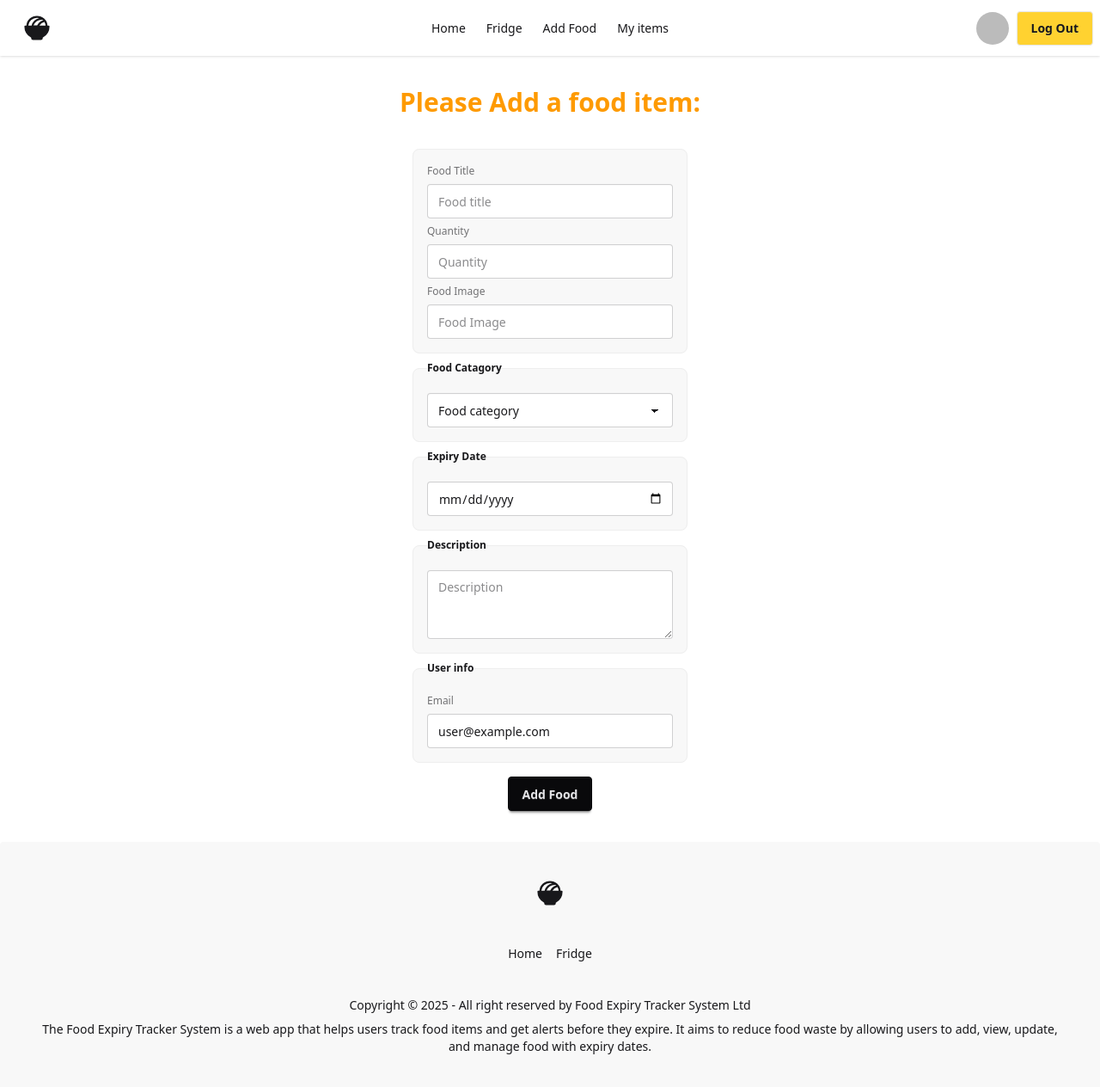
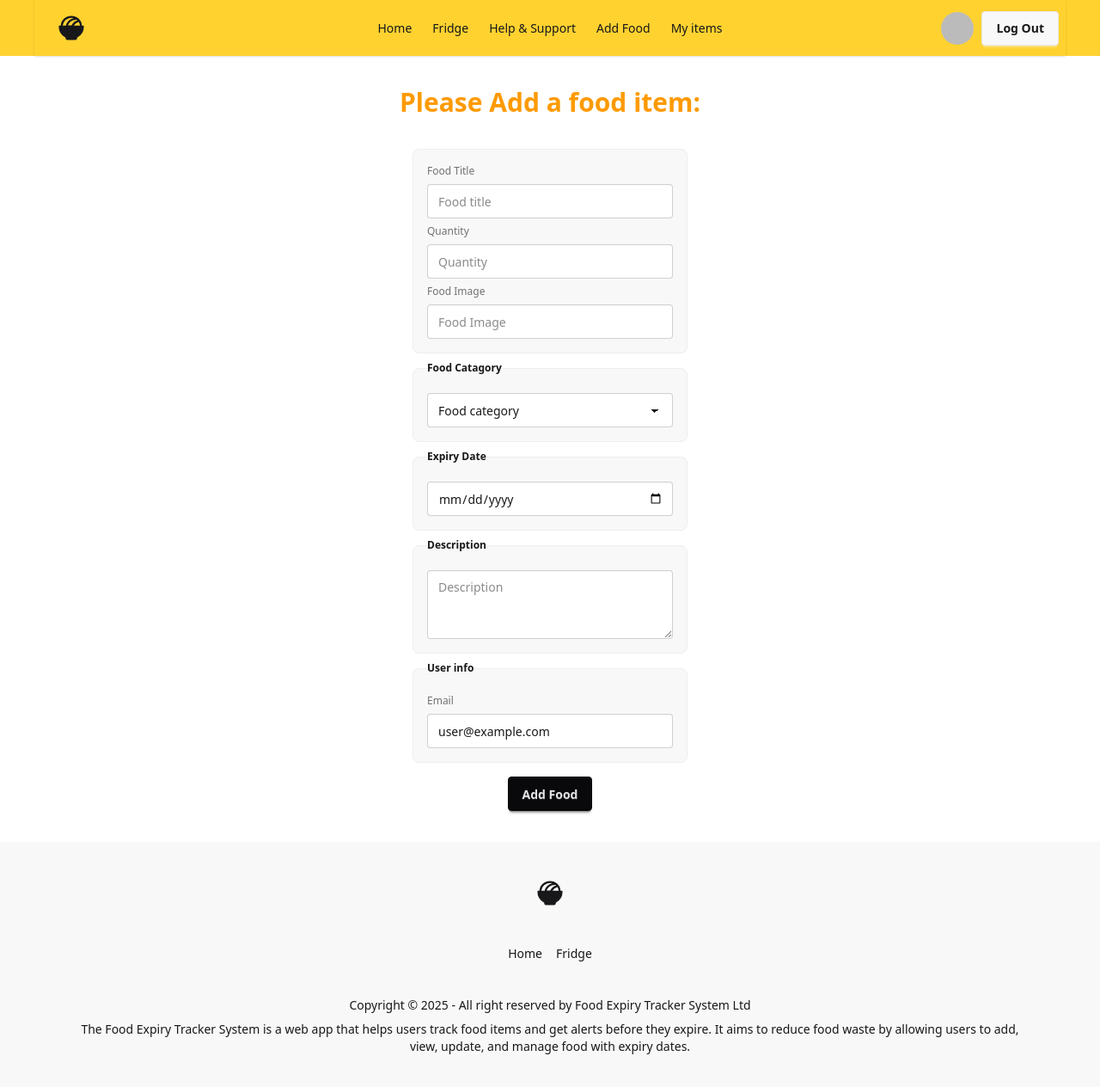
Before and after one commit to MuhammadAdnanWasti/food-expiry-client, a React (Vite) app: page /addFood in a window 1280 px wide. Shown: the top 1264 px of the page at 86% size. Built offline with nearby package versions, Linux system fonts and the light colour scheme; no server answers; sample sign-in values are in the browser's storage.

Commit message:
Updated Navbar

```diff
--- a/src/pages/Footer.jsx
+++ b/src/pages/Footer.jsx
@@ -4,7 +4,8 @@ import { NavLink } from 'react-router'
 
 const Footer = () => {
   return (
-   <footer className="footer footer-horizontal footer-center bg-base-200 text-base-content rounded p-10">
+  <div className='bg-base-200'>
+     <footer className="footer footer-horizontal footer-center bg-base-200 text-base-content rounded p-10  max-w-[1200px] mx-auto ">
     <div>
       <a className="btn btn-ghost text-xl"><PiBowlFoodFill size={36} /></a>
     </div>
@@ -21,6 +22,7 @@ const Footer = () => {
     <p>The Food Expiry Tracker System is a web app that helps users track food items and get alerts before they expire. It aims to reduce food waste by allowing users to add, view, update, and manage food with expiry dates. </p>
   </aside>
 </footer>
+  </div>
   )
 }
 
--- /dev/null
+++ b/src/pages/Help.jsx
@@ -0,0 +1,11 @@
+import React from 'react'
+
+const Help = () => {
+  return (
+    <div>
+
+    </div>
+  )
+}
+
+export default Help
--- a/src/pages/Navbar.jsx
+++ b/src/pages/Navbar.jsx
@@ -16,8 +16,8 @@ const Navbar = () => {
 })
    }
   return (
-    <div>
-    <div className="navbar bg-base-100 shadow-sm">
+    <div className=' bg-amber-300'>
+    <div className="navbar shadow-sm  max-w-[1200px] mx-auto ">
   <div className="navbar-start">
     <div className="dropdown">
       <div tabIndex={0} role="button" className="btn btn-ghost lg:hidden">
@@ -28,6 +28,7 @@ const Navbar = () => {
         className="menu menu-sm dropdown-content bg-base-100 rounded-box z-1 mt-3 w-52 p-2 shadow">
        <li><NavLink to='/'>Home</NavLink></li>
         <li><NavLink to='/fridge'>Fridge</NavLink></li>
+        <li><NavLink to='/help'>Help & Support</NavLink></li>
        {
         user &&
         <>
@@ -44,6 +45,7 @@ const Navbar = () => {
     <ul className="menu menu-horizontal px-1">
       <li><NavLink to='/'>Home</NavLink></li>
         <li><NavLink to='/fridge'>Fridge</NavLink></li>
+        <li><NavLink to='/help'>Help & Support</NavLink></li>
        {
         user &&
         <>
@@ -64,7 +66,7 @@ const Navbar = () => {
               </div>
             </div>
             <ul>
-               <li><button className='btn bg-amber-300' onClick={handleSignOut}>Log Out</button></li>
+               <li><button className='btn ' onClick={handleSignOut}>Log Out</button></li>
             </ul>
            </div>
             <ul tabIndex={0} className="mt-3 z-[1] p-2 shadow menu menu-sm dropdown-content bg-base-100 rounded-box w-52">
--- a/src/routers/Route.jsx
+++ b/src/routers/Route.jsx
@@ -14,6 +14,7 @@ import MyItems from "../pages/MyItems";
 import Fridge from "../pages/Fridge";
 import FoodDetails from "../pages/FoodDetails";
 import Update from "../pages/Update";
+import Help from "../pages/Help";
 
 let router = createBrowserRouter([
   {
@@ -25,6 +26,10 @@ let router = createBrowserRouter([
         },
         {path:'fridge',Component:Fridge,
           loader:()=>fetch('https://food-expiry-tracker-server-alpha.vercel.app/foods')
+        },
+        {
+          path:'help',
+          Component:Help
         },
         {
           path:'foodDetails/:id',Component:FoodDetails,
```
